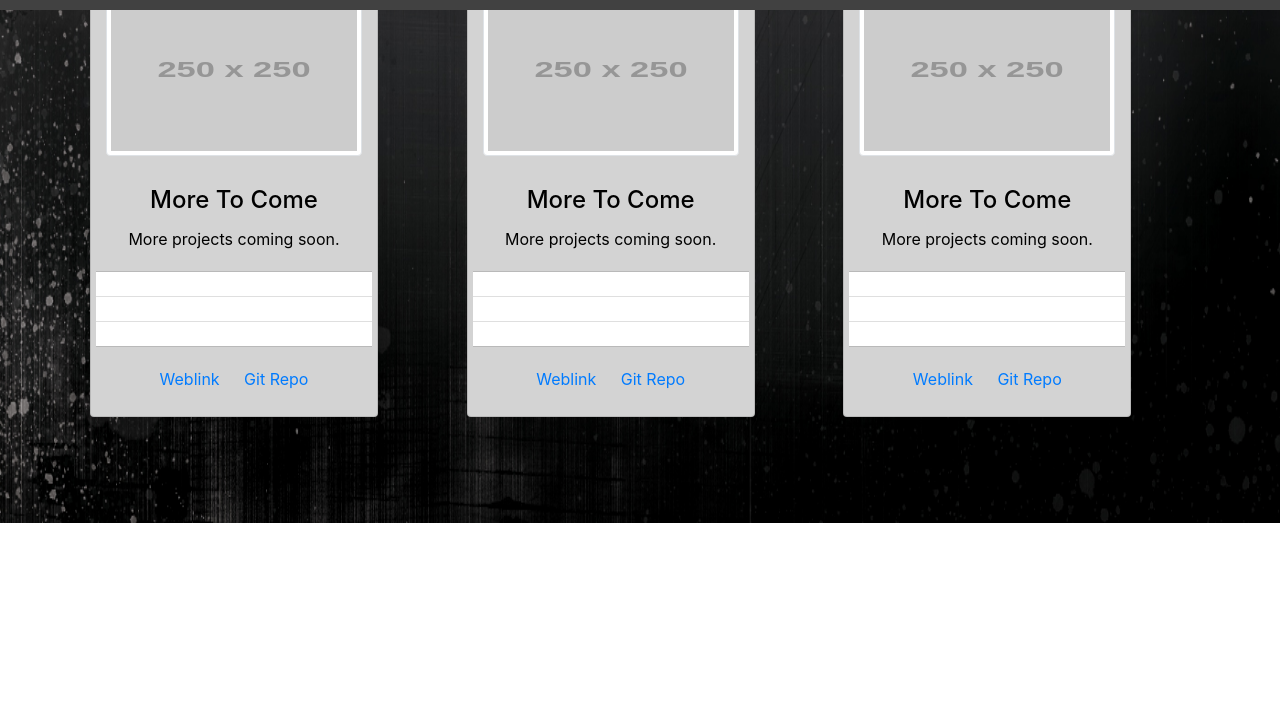
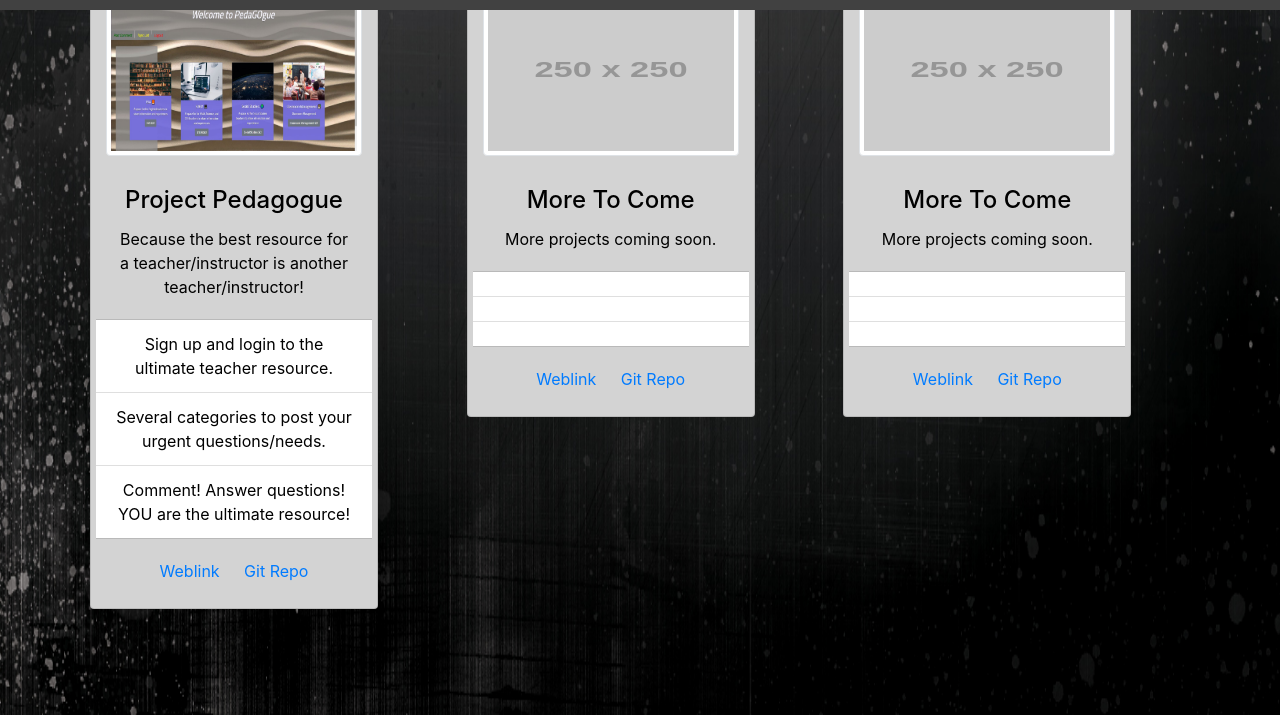
Before and after one commit to mrllanes/Portfolio, a plain HTML site: page portfolio.html in a window 1280 px wide. Shown: the part 790-1505 px from the top of the page. Before the commit the page ends 1313 px from the top, so only its background shows below. Drawn offline with nearby package versions, Linux system fonts and the light colour scheme; placeholder pictures from the web are drawn by us.

Commit message:
Updated Portfolio site with new projects.

```diff
--- a/portfolio.html
+++ b/portfolio.html
@@ -110,19 +110,19 @@
         <div class="row">
             <div class="col-12 col-md-6 col-lg-4">
                 <div class="card" style="width: 18rem;">
-                    <img src="http://placehold.it/250x250" class="img img-thumbnail" alt="coming-soon">
+                    <img src="./assets/images/pedagogue-image.JPG" class="img img-thumbnail" alt="pedagogue-website">
                     <div class="card-body">
-                        <h4 class="card-title">More To Come</h4>
-                        <p class="card-text">More projects coming soon.</p>
+                        <h4 class="card-title">Project Pedagogue</h4>
+                        <p class="card-text">Because the best resource for a teacher/instructor is another teacher/instructor!</p>
                     </div>
                     <ul class="list-group list-group-flush">
-                        <li class="list-group-item"></li>
-                        <li class="list-group-item"></li>
-                        <li class="list-group-item"></li>
+                        <li class="list-group-item">Sign up and login to the ultimate teacher resource.</li>
+                        <li class="list-group-item">Several categories to post your urgent questions/needs.</li>
+                        <li class="list-group-item">Comment! Answer questions! YOU are the ultimate resource!</li>
                     </ul>
                     <div class="card-body">
-                        <a href="#" target="_blank" class="card-link">Weblink</a>
-                        <a href="#" target="_blank" class="card-link">Git Repo</a>
+                        <a href="https://pedagu-gu.herokuapp.com/profile" target="_blank" class="card-link">Weblink</a>
+                        <a href="https://github.com/erumd/Project2-repository" target="_blank" class="card-link">Git Repo</a>
                     </div>
                 </div>
             </div>
```
Also changed, not shown: assets/images/pedagogue-image.JPG (added), 1 other file.
